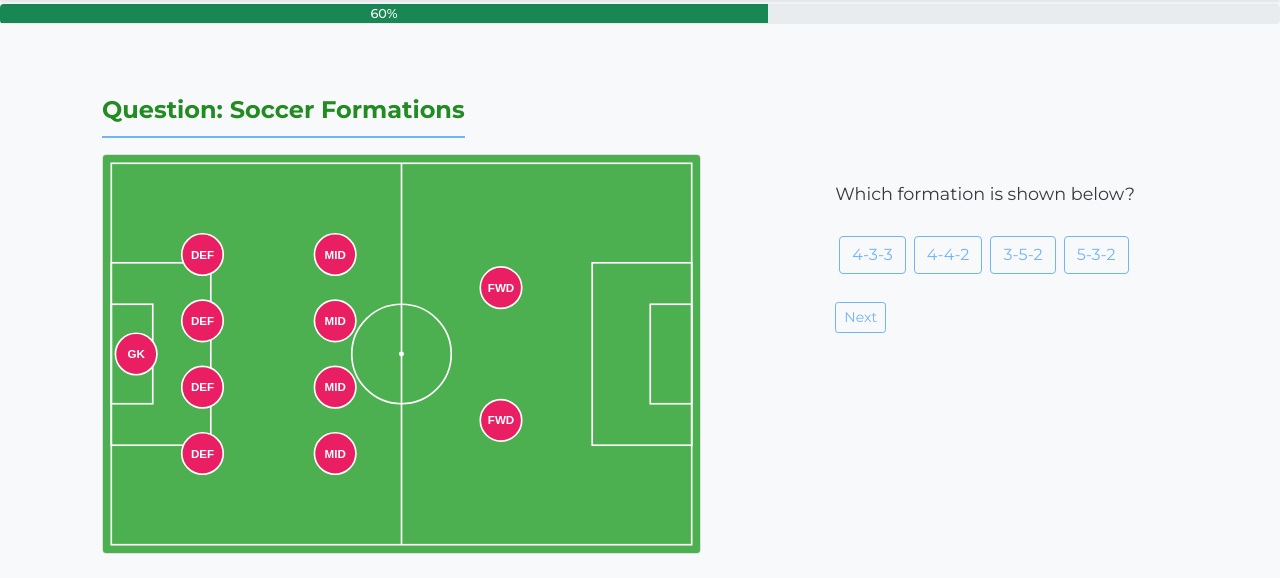
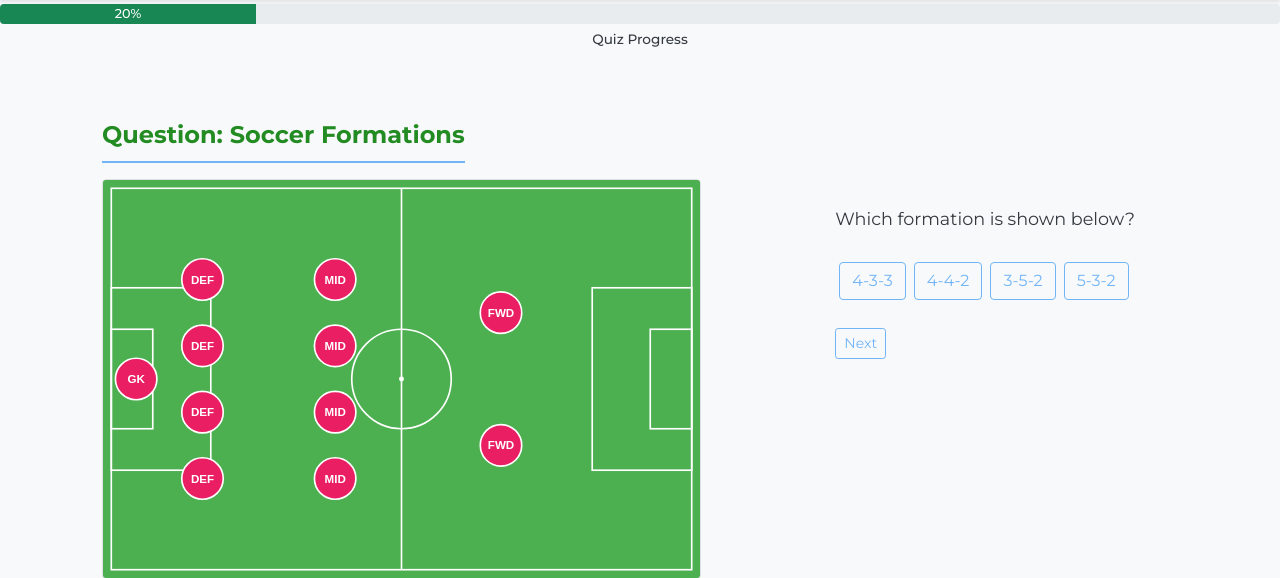
Before and after one commit to Colin-J-Emmanuel/uid_final_project, a Flask app: page /quiz/1 in a window 1280 px wide. Shown: the part 56-634 px from the top of the page. Run offline with Flask 3, Linux system fonts and the light colour scheme; some libraries are stand-ins or nearby versions.

Commit message:
Created independent progress bars for the learn and quiz sections

```diff
--- a/static/main.css
+++ b/static/main.css
@@ -76,17 +76,30 @@ body {
     color: white;
 }
 
-/* Progress bar */
+/* Progress bar container */
+.progress-container {
+    position: relative;
+    margin-top: 60px;
+    margin-bottom: 10px;
+}
+
 .progress {
     height: 20px;
-    margin-top: 60px;
-    margin-bottom: 20px;
+    margin-bottom: 5px;
 }
 
 #site-progress-bar {
     transition: width 0.5s ease-in-out;
     font-weight: 500;
     font-size: 0.8rem;
+}
+
+.progress-label {
+    text-align: center;
+    font-size: 0.85rem;
+    font-weight: 500;
+    color: var(--dark-grey);
+    margin-bottom: 10px;
 }
 
 /* Content containers */
@@ -336,4 +349,8 @@ body {
     .modal-body {
         padding: 1rem;
     }
+
+    .progress-container {
+        margin-top: 50px;
+    }
 }
--- a/templates/layout.html
+++ b/templates/layout.html
@@ -64,11 +64,14 @@
     </nav>
 
     <!-- Progress bar with improved styling - only shown on non-homepage -->
-    <div class="progress" id="progress-container" style="{% if request.path == '/' %}display: none;{% endif %}">
-      <div id="site-progress-bar" class="progress-bar" role="progressbar" style="width: 0%;" aria-valuenow="0"
-        aria-valuemin="0" aria-valuemax="100">
-        0%
+    <div class="progress-container" id="progress-container" style="{% if request.path == '/' %}display: none;{% endif %}">
+      <div class="progress" id="progress-bar-wrapper">
+        <div id="site-progress-bar" class="progress-bar" role="progressbar" style="width: 0%;" aria-valuenow="0"
+          aria-valuemin="0" aria-valuemax="100">
+          0%
+        </div>
       </div>
+      <div class="progress-label" id="progress-label">Learning Progress</div>
     </div>
 
     <!-- Main content container -->
@@ -81,12 +84,14 @@
     {% endblock %}
 
     <script>
-      // Progress bar functionality
+      // Progress bar functionality with independent tracking
       function updateProgressBar() {
         let path = window.location.pathname;
         let progress = 0;
         let colorClass = "bg-info"; // default light blue
+        let labelText = "Progress";
         const progressContainer = document.getElementById("progress-container");
+        const progressLabel = document.getElementById("progress-label");
 
         // Hide progress bar on homepage
         if (path === "/") {
@@ -98,15 +103,20 @@
 
         if (path.startsWith("/learn/")) {
           let id = parseInt(path.split("/")[2]);
-          progress = id * 10; // 10%-50%
+          // Calculate progress for learn section: 20%, 40%, 60%, 80%, 100%
+          progress = id * 20;
           colorClass = "bg-info"; // light blue for learning
+          labelText = "Learning Progress";
         } else if (path.startsWith("/quiz/")) {
           let id = parseInt(path.split("/")[2]);
-          progress = 50 + id * 10; // 60%-90%
+          // Calculate progress for quiz section: 20%, 40%, 60%, 80%, 100%
+          progress = id * 20;
           colorClass = "bg-success"; // green for quiz
+          labelText = "Quiz Progress";
         } else if (path.startsWith("/results")) {
           progress = 100;
           colorClass = "bg-success"; // dark green for results
+          labelText = "Quiz Complete";
         }
 
         progress = Math.min(100, Math.max(0, progress));
@@ -122,6 +132,9 @@
         progressBar.style.width = progress + "%";
         progressBar.setAttribute("aria-valuenow", progress);
         progressBar.innerText = progress + "%";
+
+        // Update the label
+        progressLabel.innerText = labelText;
       }
 
       document.addEventListener("DOMContentLoaded", updateProgressBar);
```
